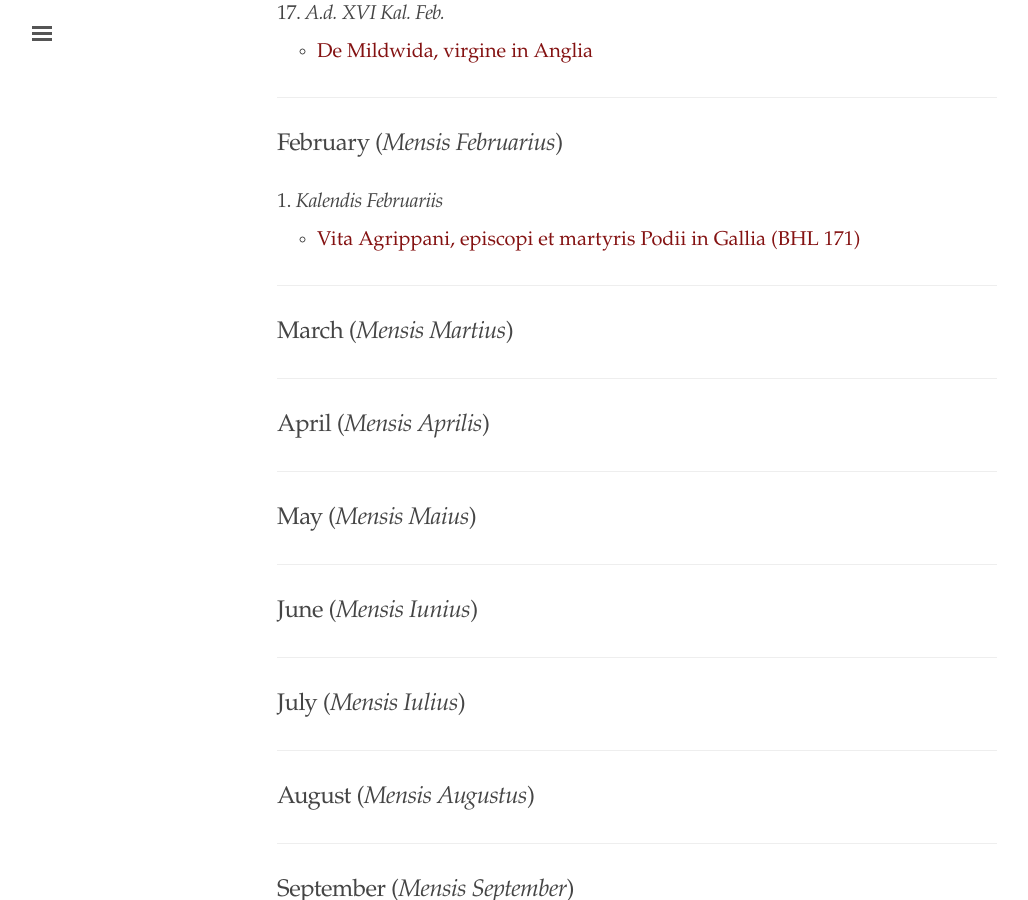
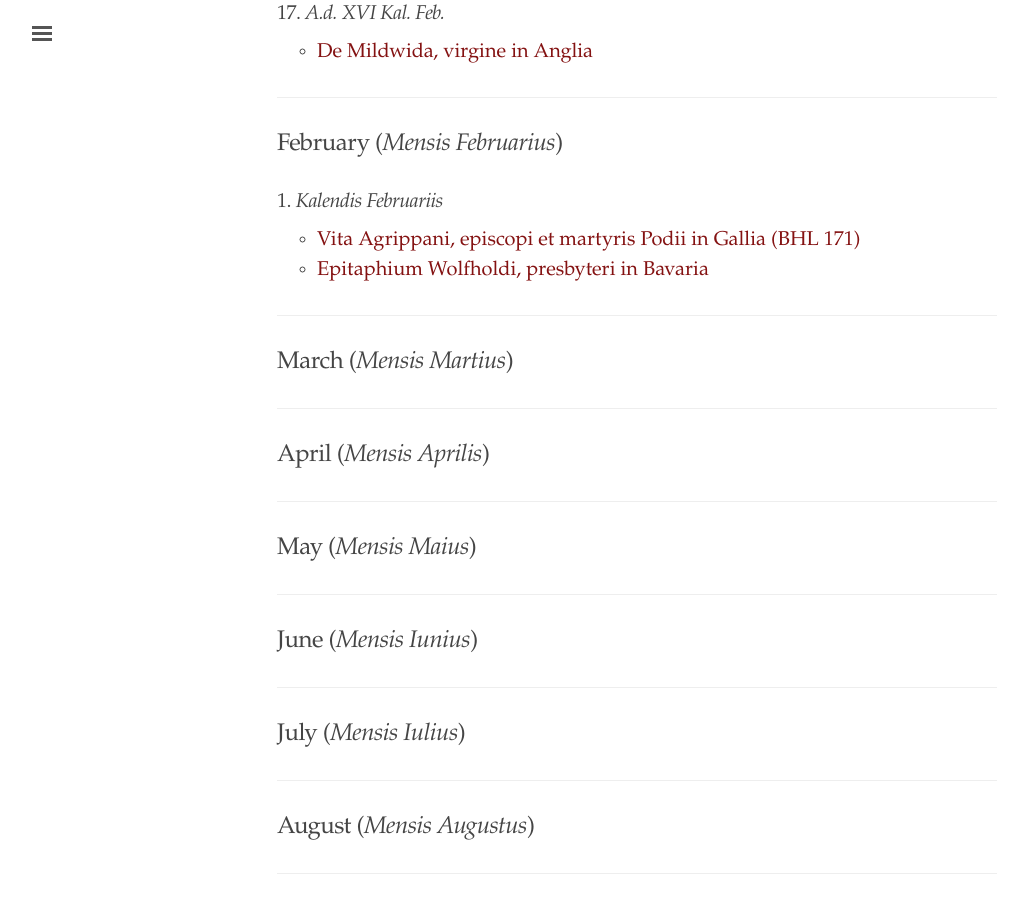
Before and after one commit to cjkoepke1/latin-hagiography, a Jekyll site: the page built from index.md, in a window 1280 px wide and 900 px high, scrolled down 5538 px. Shown: the whole window, without its empty margins (3-1031 px from the left). Built offline with Jekyll 4.4.1, drawn with Linux system fonts in a browser that asks for light colours.

Commit message:
Added Epitaphium Wolfholdi

```diff
--- a/index.md
+++ b/index.md
@@ -198,6 +198,7 @@ title: "Latin Hagiography"
 ### 1. *Kalendis Februariis*
 
 - [Vita Agrippani, episcopi et martyris Podii in Gallia (BHL 171)](https://cjkoepke1.github.io/latin-hagiography/texts/vita-agrippani-episcopi)
+- [Epitaphium Wolfholdi, presbyteri in Bavaria](https://cjkoepke1.github.io/latin-hagiography/texts/epitaphium-wolfholdi)
 
 ---
 
```
